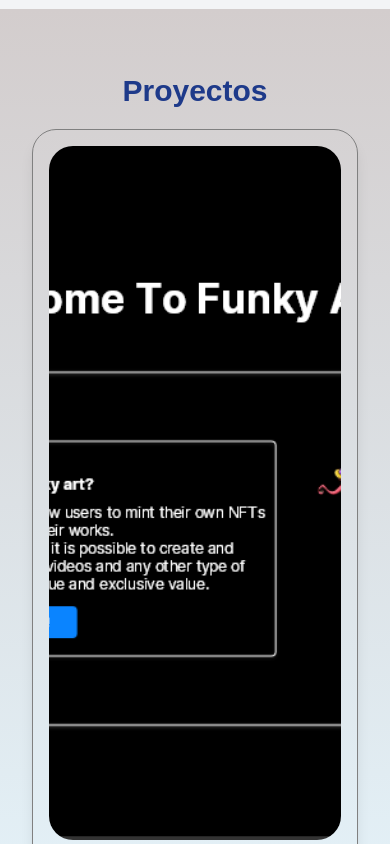
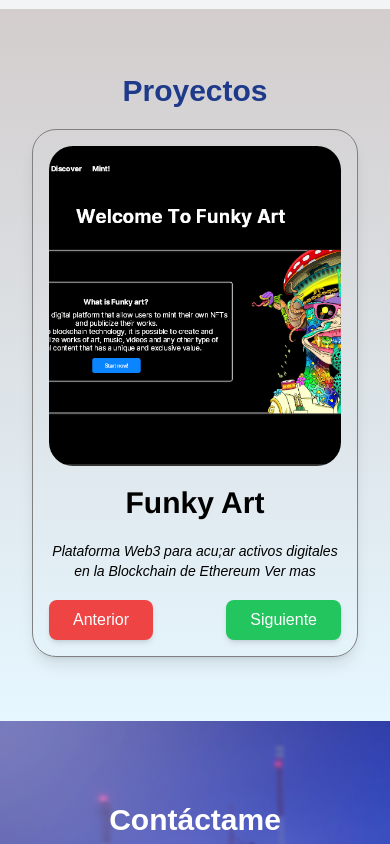
Before and after one commit to luibelzan/personal-portfolio, a Next.js app: page / in a window 390 px wide. Shown: the part 3040-3884 px from the top of the page. Built offline with nearby package versions, Linux system fonts and the light colour scheme; a web font is replaced by a local one.

Commit message:
Responsive project slider

```diff
--- a/app/globals.css
+++ b/app/globals.css
@@ -306,28 +306,23 @@
 
 .project-card {
   border: 1px solid gray;
+  height: fit-content;
 }
 
-@media (max-width: 1920px) {
-  .section {
-      font-size: 1rem;
-      padding: 10px;
+@media (max-width: 1024px) {
+  .image-container {
+      height: 20rem !important;
   }
 }
 
-@media (max-width: 1366px) {
-  .section {
-      font-size: 0.9rem;
-      padding: 8px;
+@media (max-width: 450px) {
+  .project-card {
+      min-height: 33rem !important;
   }
 }
 
-.slider-container {
-  height: 850px;
-}
-
 .image-container {
-  height: 85%;
+  height: 70vh;
 }
 
 
--- a/app/page.tsx
+++ b/app/page.tsx
@@ -84,6 +84,7 @@
         <div className="contact-container flex w-full justify-center">
 
             <section className="contact-section flex flex-col items-center">
+              <div className="container py-16 px-8 flex justify-center flex-col items-center">
               <h2 className="text-white font-extrabold p-2 text-3xl">Contáctame</h2>
               <p className="text-white pb-2 text-xl">¿Quieres colaborar o tienes alguna pregunta? No dudes en ponerte en contacto conmigo.</p>
               <div className="email-container p-1">
@@ -96,6 +97,7 @@
                 <a href="https://github.com/tuusuario" target="_blank" aria-label="GitHub">
                   <img src="github.png" alt="GitHub Logo" className="max-w-16"/>
                 </a>
+              </div>
               </div>
             </section>
           </div>
```
